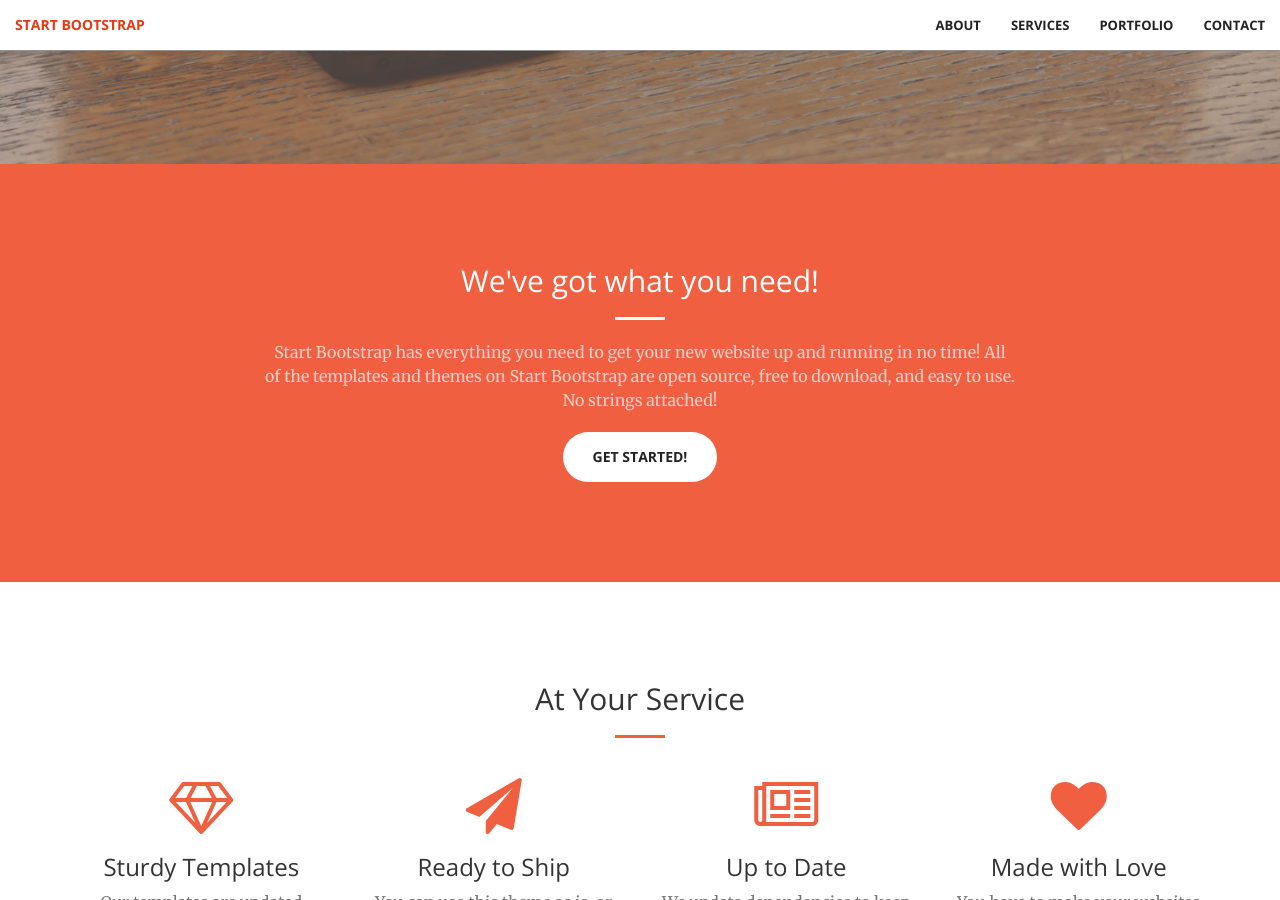
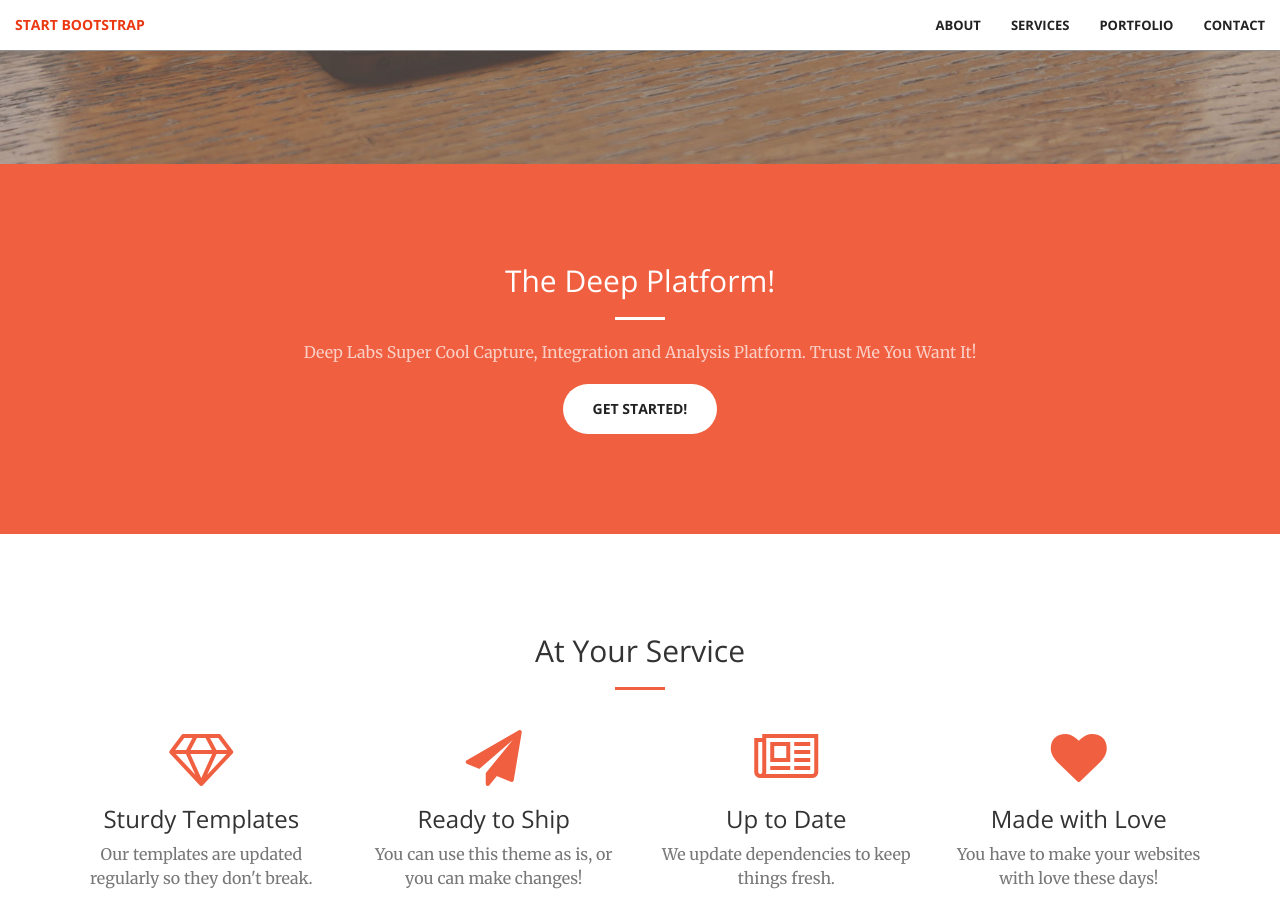
Before and after one commit to CzechJiri/test, a Jekyll site: the page built from index.html, in a window 1280 px wide and 900 px high, scrolled down 736 px. Built offline with Jekyll 4.4.1, drawn with Linux system fonts in a browser that asks for light colours.

Commit message:
Update call-to-action.html

```diff
--- a/_includes/call-to-action.html
+++ b/_includes/call-to-action.html
@@ -2,9 +2,9 @@
     <div class="container">
         <div class="row">
             <div class="col-lg-8 col-lg-offset-2 text-center">
-                <h2 class="section-heading">We've got what you need!</h2>
+                <h2 class="section-heading">The Deep Platform!</h2>
                 <hr class="light">
-                <p class="text-faded">Start Bootstrap has everything you need to get your new website up and running in no time! All of the templates and themes on Start Bootstrap are open source, free to download, and easy to use. No strings attached!</p>
+                <p class="text-faded">Deep Labs Super Cool Capture, Integration and Analysis Platform. Trust Me You Want It!</p>
                 <a href="#" class="btn btn-default btn-xl">Get Started!</a>
             </div>
         </div>
```
